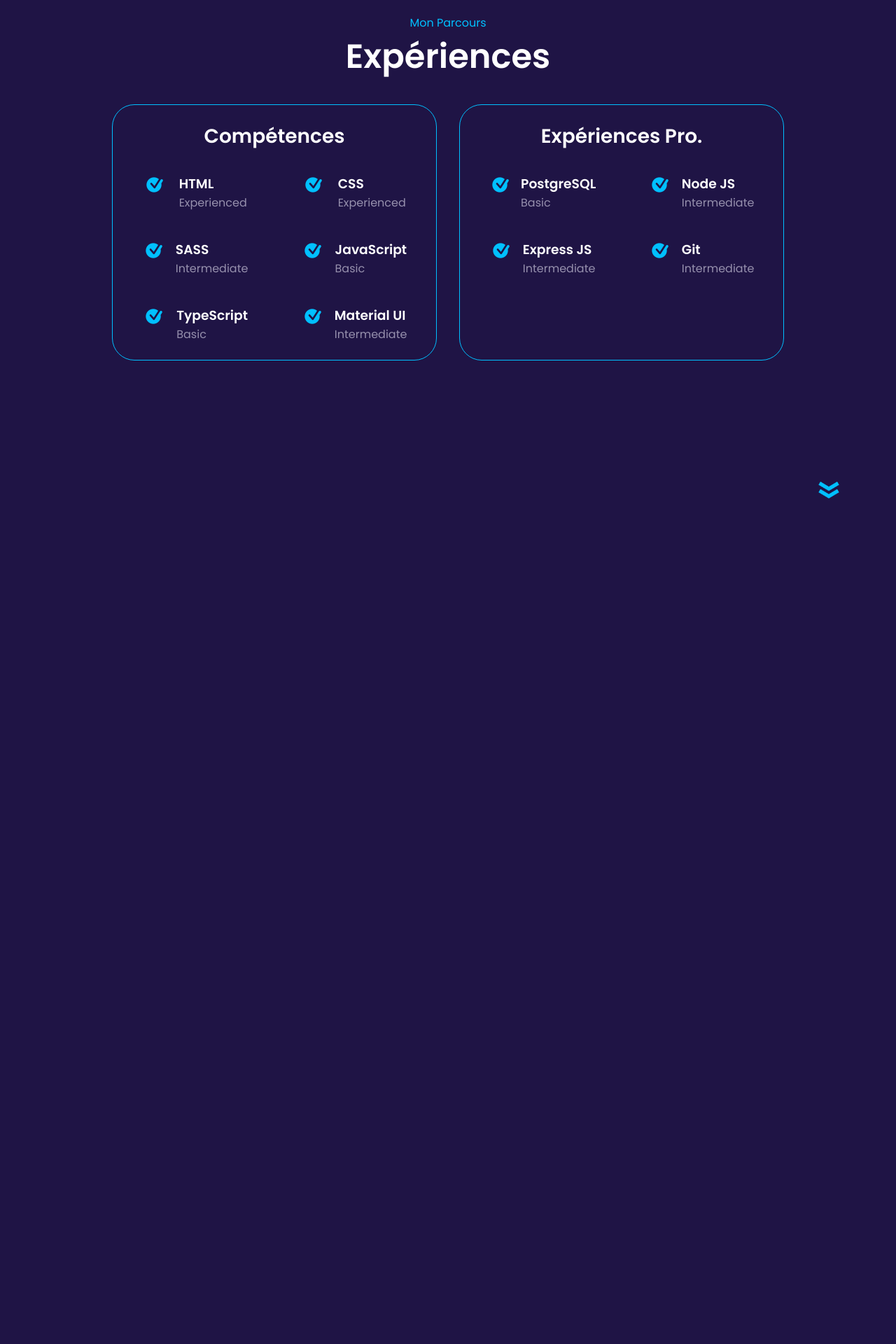
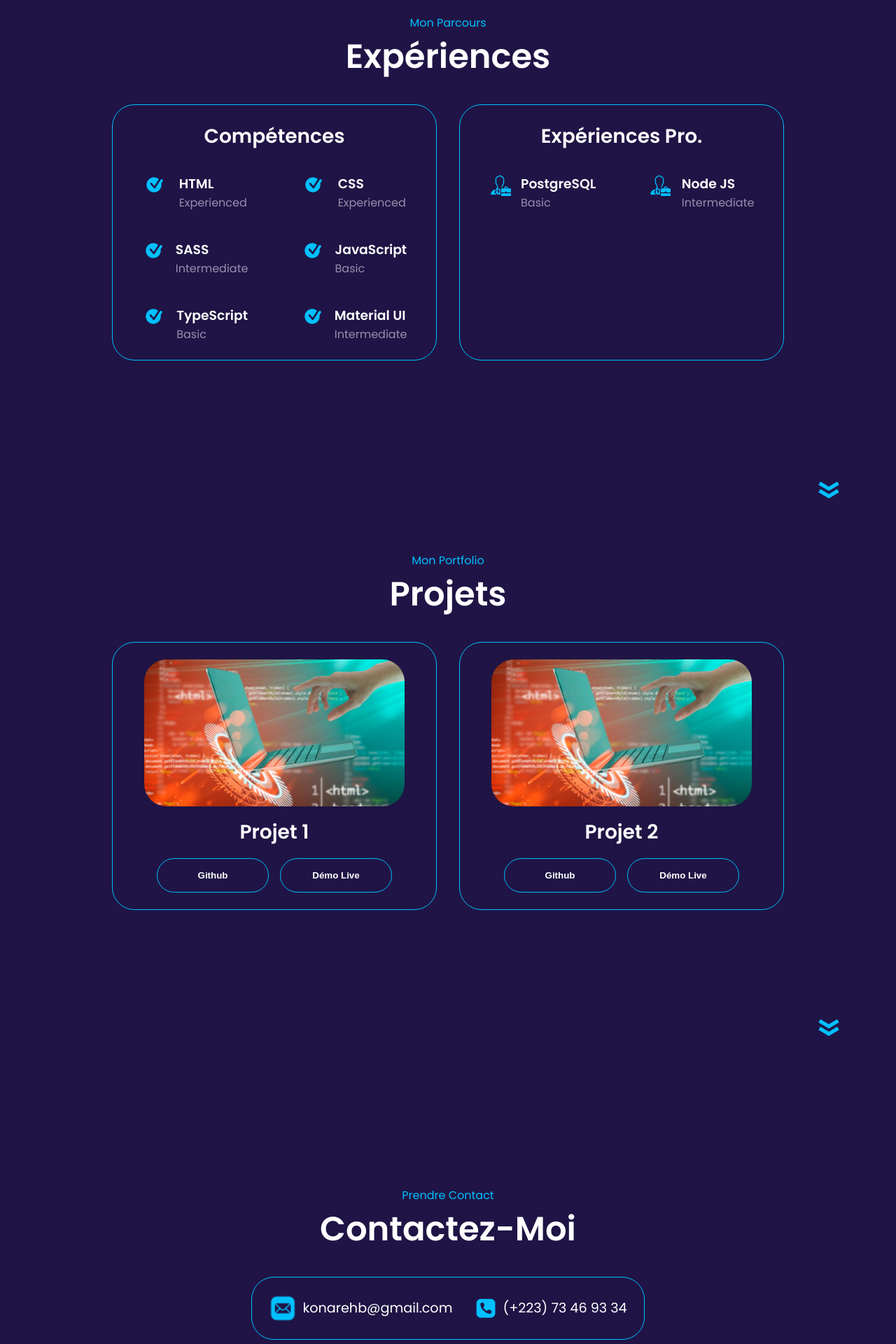
Before and after one commit to konarehb/flask-portfolio, a Flask app: page / in a window 1280 px wide. Shown: the part 1556-3476 px from the top of the page at 70% size. Before the commit the page ends 2268 px from the top, so only its background shows below. Run offline with Flask 3, Linux system fonts and the light colour scheme.

Commit message:
Ajouter la section contact et le footer

```diff
--- a/app.py
+++ b/app.py
@@ -1,11 +1,13 @@
 from flask import Flask, render_template
+import datetime
 
 app = Flask(__name__)
 
 @app.route('/')
 @app.route('/templates/index')
 def index():
-    return render_template('index.html', title='')
+    current_year = datetime.datetime.now().year
+    return render_template('index.html', current_year=current_year)
 
 if __name__ == '__main__':
     app.run(debug=True)
--- a/static/css/styles.css
+++ b/static/css/styles.css
@@ -392,3 +392,54 @@
   color: white;
   border-color: #00c0ff;
 }
+
+/* CONTACT */
+
+#contact {
+  display: flex;
+  justify-content: center;
+  flex-direction: column;
+  height: 70vh;
+}
+
+.contact-info-upper-container {
+  display: flex;
+  justify-content: center;
+  border-radius: 2rem;
+  border: rgb(53, 53, 53) 0.1rem solid;
+  border-color: #00c0ff;
+  background: (250, 250, 250);
+  margin: 2rem auto;
+  padding: 0.5rem;
+}
+
+.contact-info-container {
+  display: flex;
+  align-items: center;
+  justify-content: center;
+  gap: 0.5rem;
+  margin: 1rem;
+}
+
+.contact-info-container p {
+  font-size: larger;
+}
+
+.contact-icon {
+  cursor: default;
+}
+
+.email-icon {
+  height: 2.5rem;
+}
+
+/* FOOTER SECTION */
+
+footer {
+  height: 26vh;
+  margin: 0 1rem;
+}
+
+footer p {
+  text-align: center;
+}
--- a/templates/index.html
+++ b/templates/index.html
@@ -199,7 +199,7 @@
               <div class="article-container">
                 <article>
                   <img
-                    src="{{ url_for('static', filename='assets/checkmark.png') }}"
+                    src="{{ url_for('static', filename='assets/professional.png') }}"
                     alt="Experience icon"
                     class="icon"
                   />
@@ -210,34 +210,12 @@
                 </article>
                 <article>
                   <img
-                    src="{{ url_for('static', filename='assets/checkmark.png') }}"
+                    src="{{ url_for('static', filename='assets/professional.png') }}"
                     alt="Experience icon"
                     class="icon"
                   />
                   <div>
                     <h3 class="skill-h3">Node JS</h3>
-                    <p>Intermediate</p>
-                  </div>
-                </article>
-                <article>
-                  <img
-                    src="{{ url_for('static', filename='assets/checkmark.png') }}"
-                    alt="Experience icon"
-                    class="icon"
-                  />
-                  <div>
-                    <h3 class="skill-h3">Express JS</h3>
-                    <p>Intermediate</p>
-                  </div>
-                </article>
-                <article>
-                  <img
-                    src="{{ url_for('static', filename='assets/checkmark.png') }}"
-                    alt="Experience icon"
-                    class="icon"
-                  />
-                  <div>
-                    <h3 class="skill-h3">Git</h3>
                     <p>Intermediate</p>
                   </div>
                 </article>
@@ -313,5 +291,40 @@
           onclick="location.href='#contact'"
         />
       </section>
+      <section id="contact">
+        <p class="section__text__p1">Prendre Contact</p>
+        <h1 class="title">Contactez-Moi</h1>
+        <div class="contact-info-upper-container">
+          <div class="contact-info-container">
+            <img
+              src="{{ url_for('static', filename='assets/mail-blue.png') }}"
+              alt="Email icon"
+              class="icon contact-icon email-icon"
+            />
+            <p><a href="mailto:konarehb@gmail.com">konarehb@gmail.com</a></p>
+          </div>
+          <div class="contact-info-container">
+            <img
+              src="{{ url_for('static', filename='assets/phone-blue.png') }}"
+              alt="LinkedIn icon"
+              class="icon contact-icon"
+            />
+            <p><a>(+223) 73 46 93 34</a></a></p>
+          </div>
+        </div>
+      </section>
+      <footer>
+        <nav>
+          <div class="nav-links-container">
+            <ul class="nav-links">
+              <li><a href="#about">À Propos</a></li>
+              <li><a href="#experience">Expériences</a></li>
+              <li><a href="#projects">Projets</a></li>
+              <li><a href="#contact">Contact</a></li>
+            </ul>
+          </div>
+        </nav>
+        <p>Copyright &#169; {{ current_year }} Badié Hamidou Konaré. Tous Droits Reservés.</p>
+      </footer>
 </body>
 </html>
```
Also changed, not shown: static/assets/mail-blue.png (added), static/assets/phone-blue.png (added), 1 other file.
